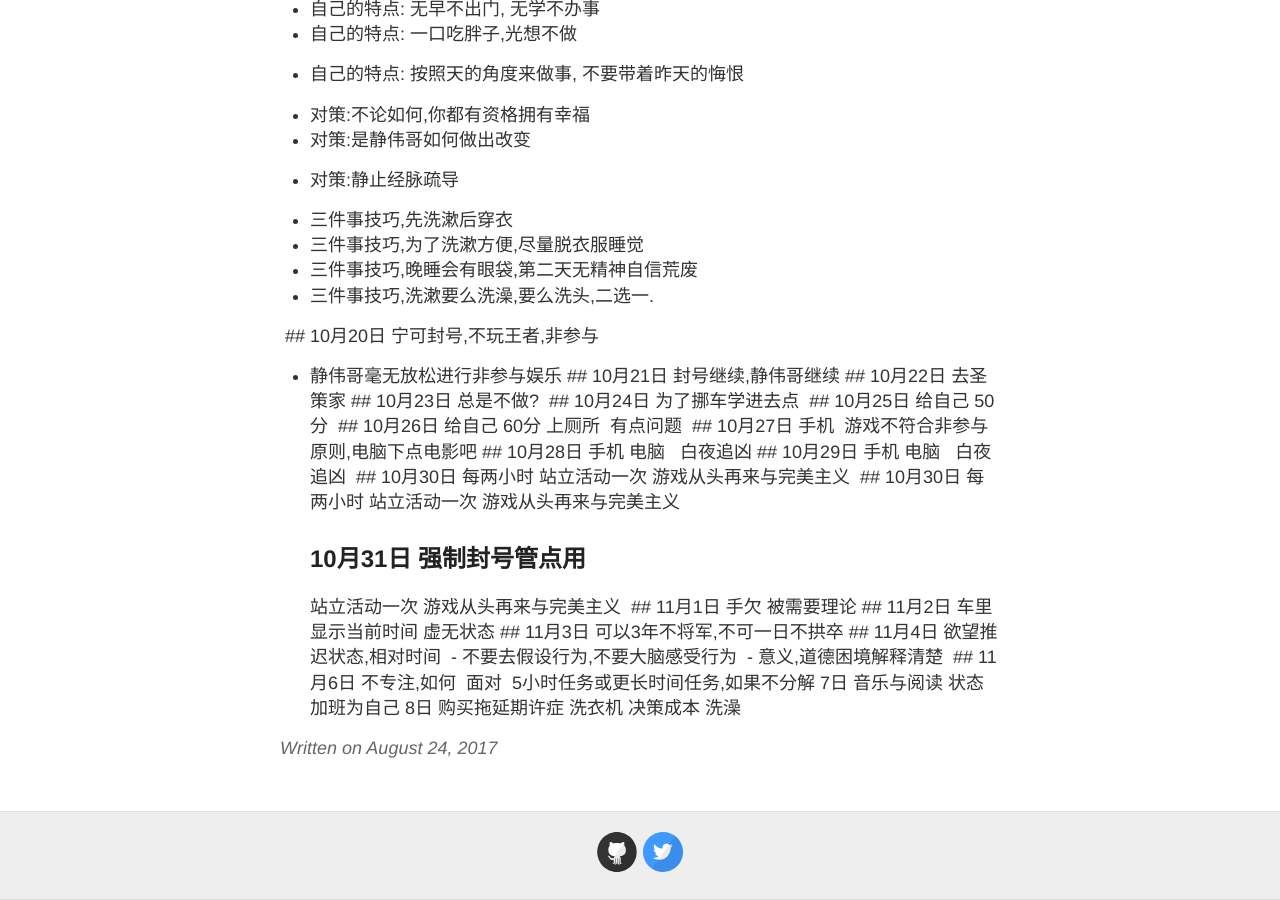
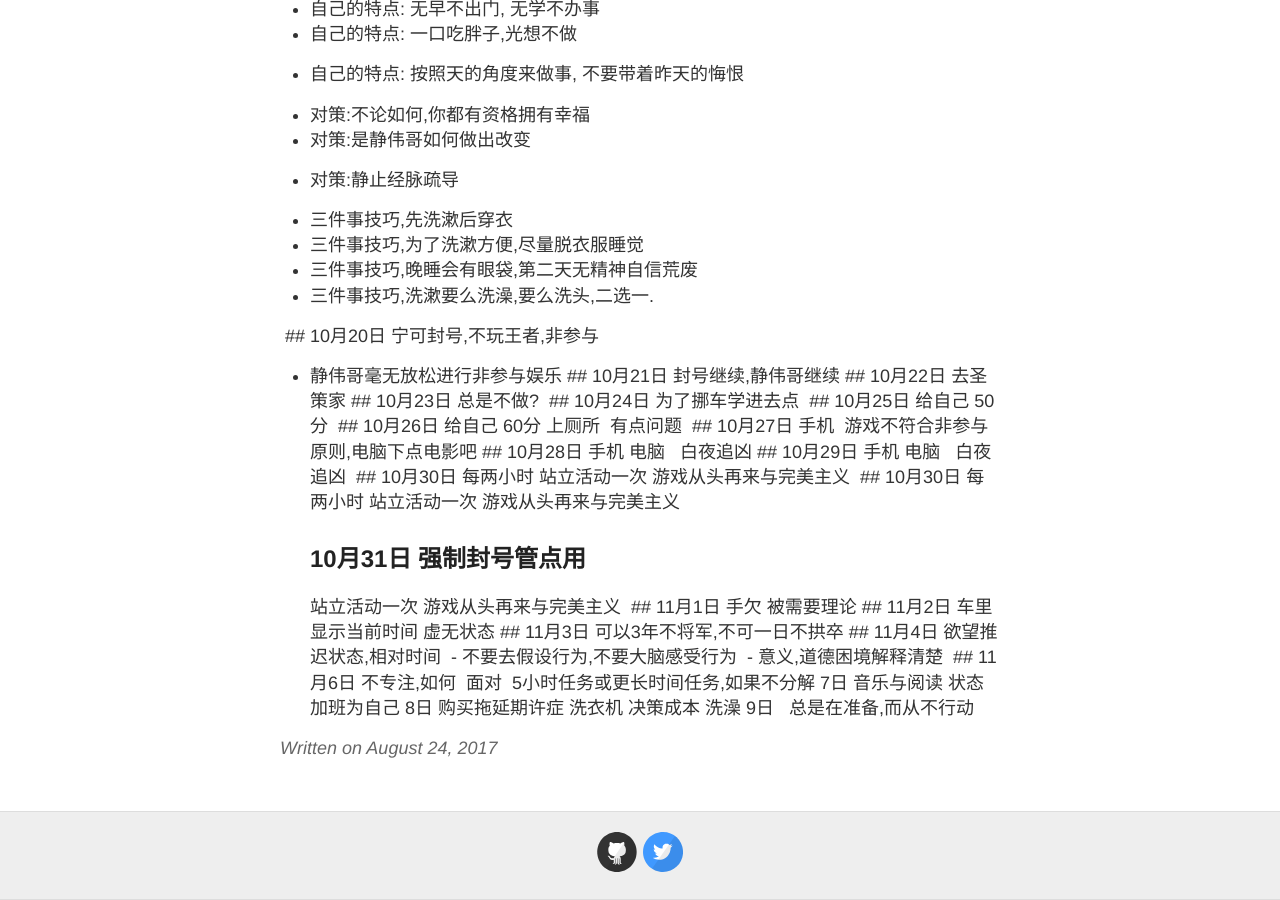
Before and after one commit to evelol/zzx_blog, a Jekyll site: the page built from _posts/2017-08-24-Ok.md, in a window 1280 px wide and 900 px high, scrolled down 5438 px. Built offline with Jekyll 4.4.1, drawn with Linux system fonts in a browser that asks for light colours; our own code applies the rules of GitHub Pages for plain Markdown files.

Commit message:
Update 2017-08-24-Ok.md

```diff
--- a/_posts/2017-08-24-Ok.md
+++ b/_posts/2017-08-24-Ok.md
@@ -189,3 +189,5 @@ q## 24日,昨天搞了搞linux，用了下deepin
  5小时任务或更长时间任务,如果不分解
  7日 音乐与阅读 状态 加班为自己
 8日 购买拖延期许症 洗衣机 决策成本 洗澡
+9日
+  总是在准备,而从不行动
```
